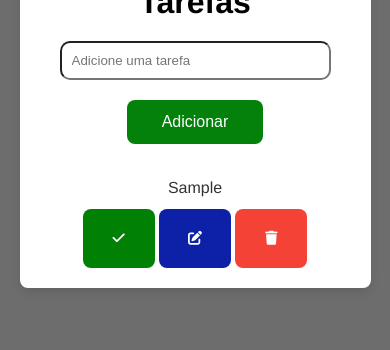
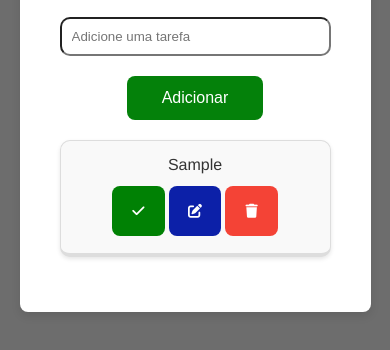
Before and after one commit to ryzemebom/ryzem-task3, a plain HTML site: page index.html in a window 390 px wide. Both pictures are taken after typing "Sample" into the empty fields and a click on the button "Adicionar". Shown: the part 384-734 px from the top of the page. Drawn offline with Linux system fonts and the light colour scheme.

Commit message:
Update style.css

```diff
--- a/style.css
+++ b/style.css
@@ -5,7 +5,7 @@
 }
 
 body {
-    font-family: Arial, sans-serif;
+    font-family: 'Franklin Gothic Medium', 'Arial Narrow', Arial, sans-serif;
     background-color: #6d6d6d;
     display: flex;
     justify-content: center;
@@ -23,7 +23,7 @@ body {
     align-items: center;
     box-shadow: 0 4px 10px rgba(0, 0, 0, 0.1);
     width: 36%;
-    max-height: 500px;
+    max-height: 550px;
     text-align: center;
 }
 
@@ -80,8 +80,29 @@ li {
     font-size: 15pt;
     padding: 15px;
     font-family: 'Franklin Gothic Medium', 'Arial Narrow', Arial, sans-serif;
-    transition: background-color 0.3s ease;
-    border-radius: 20px;
+    transition: background-color 0.3s ease, box-shadow 0.3s ease;
+    border-radius: 10px;
+    margin-bottom: 15px;
+    background-color: #f9f9f9;
+    border: 1px solid #ddd;
+    box-shadow: 0 2px 4px rgba(0, 0, 0, 0.1);
+}
+
+li.completed {
+    width: 100%;
+    font-size: 15pt;
+    padding: 15px;
+    font-family: 'Franklin Gothic Medium', 'Arial Narrow', Arial, sans-serif;
+    color: #000000;
+    background-color: #d4f7d0;
+    transition: background-color 0.3s ease, box-shadow 0.3s ease;
+    border-radius: 10px;
+    border: 1px solid #90e090;
+    box-shadow: 0 8px 4px rgba(0, 0, 0, 0.1);
+}
+
+li:last-child {
+    border-bottom: 4px solid #ddd;
 }
 
 
@@ -147,17 +168,6 @@ button.remove:focus, button.complete:focus {
     outline: none;
 }
 
-li.completed {
-    width: 100%;
-    font-size: 15pt;
-    padding: 15px;
-    font-family: 'Franklin Gothic Medium', 'Arial Narrow', Arial, sans-serif;
-    color: #000000;
-    width: auto;
-    background-color: #73cf767d;
-    transition: background-color 0.3s ease;
-    border-radius: 20px;
-}
 
 button.edit {
     width: 20%;
@@ -272,7 +282,8 @@ li button {
     }
 
     button.complete, button.remove, button.edit {
-        width: 30%;
+        width: 22%;
+        height: 6%;
     }
 
     li.completed {
```
